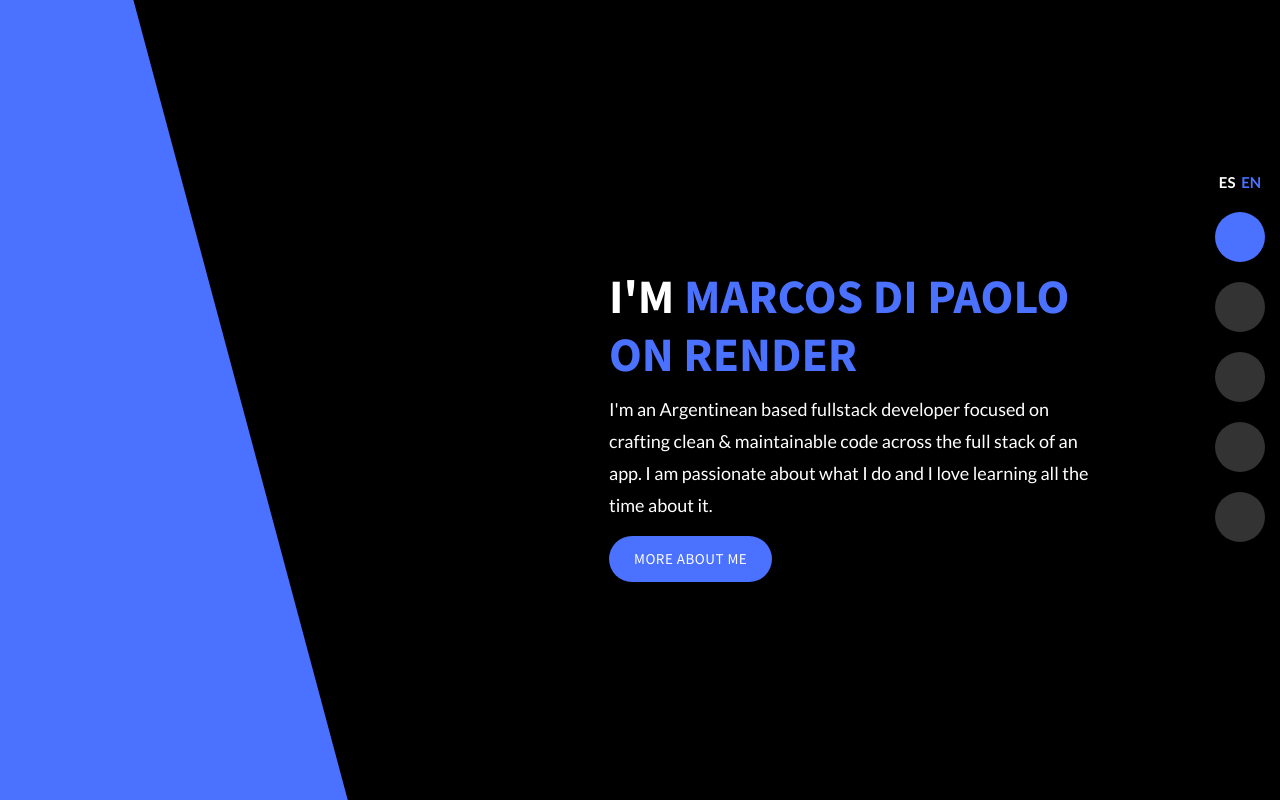
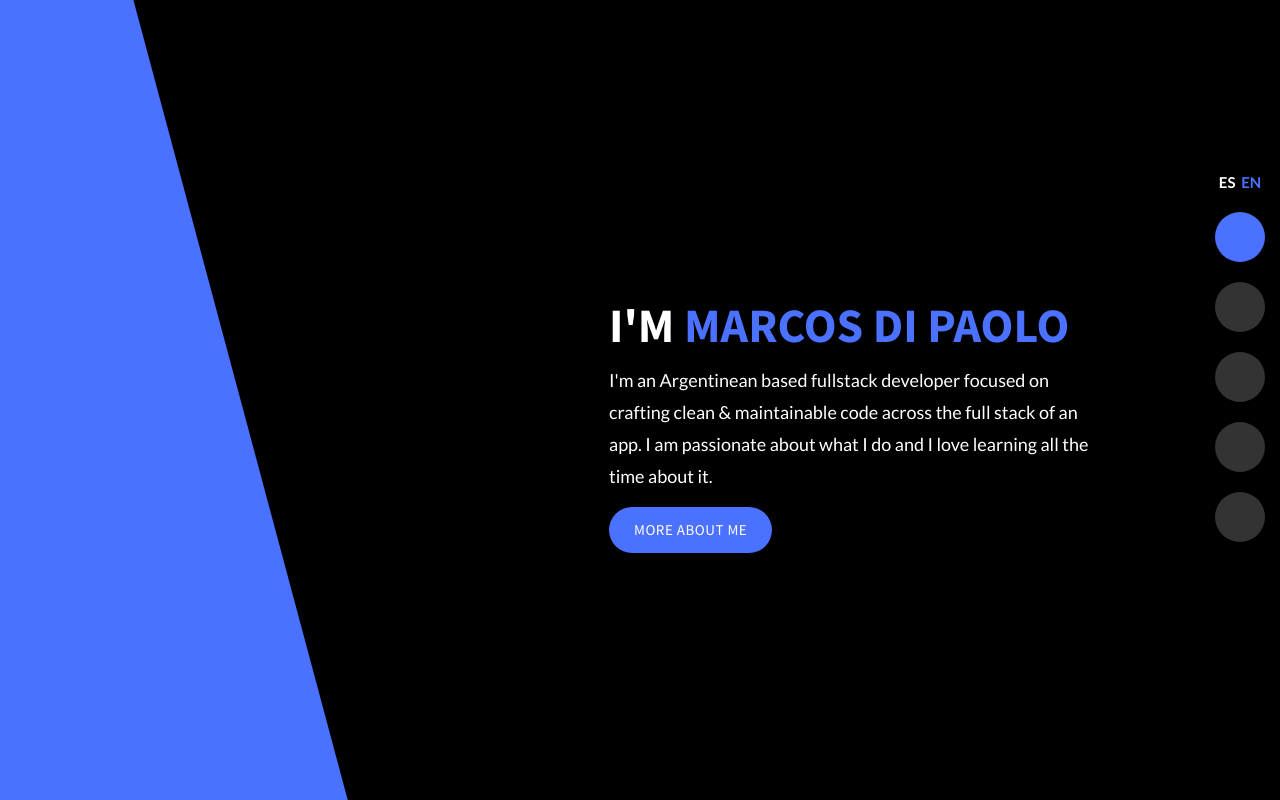
Before and after one commit to marcosdipaolo/marcosdipaolo, a React (Create React App) app: page / in a window 1280 px wide. Built offline with nearby package versions, Linux system fonts and the light colour scheme; no server answers; a web font is replaced by a local one.

Commit message:
fixed title - deploy on merge works

```diff
--- a/src/components/pages/Home.jsx
+++ b/src/components/pages/Home.jsx
@@ -28,7 +28,7 @@ const Home = (props) => {
               {t('pages.home.im')}
               <span>
                 {' '}
-                Marcos Di Paolo on Render
+                Marcos Di Paolo
               </span>
             </h1>
             <p className=" lh-32">
```
